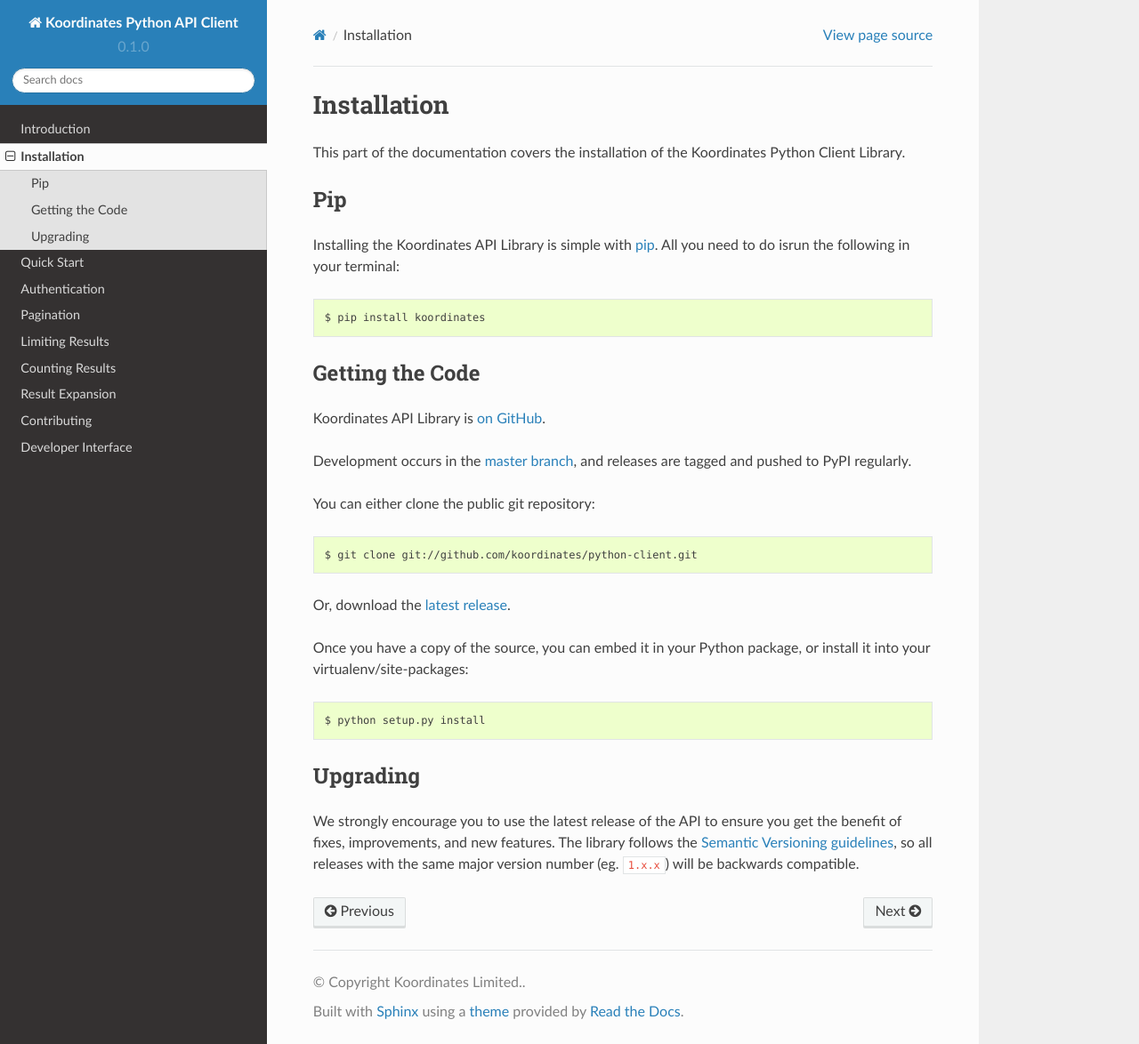
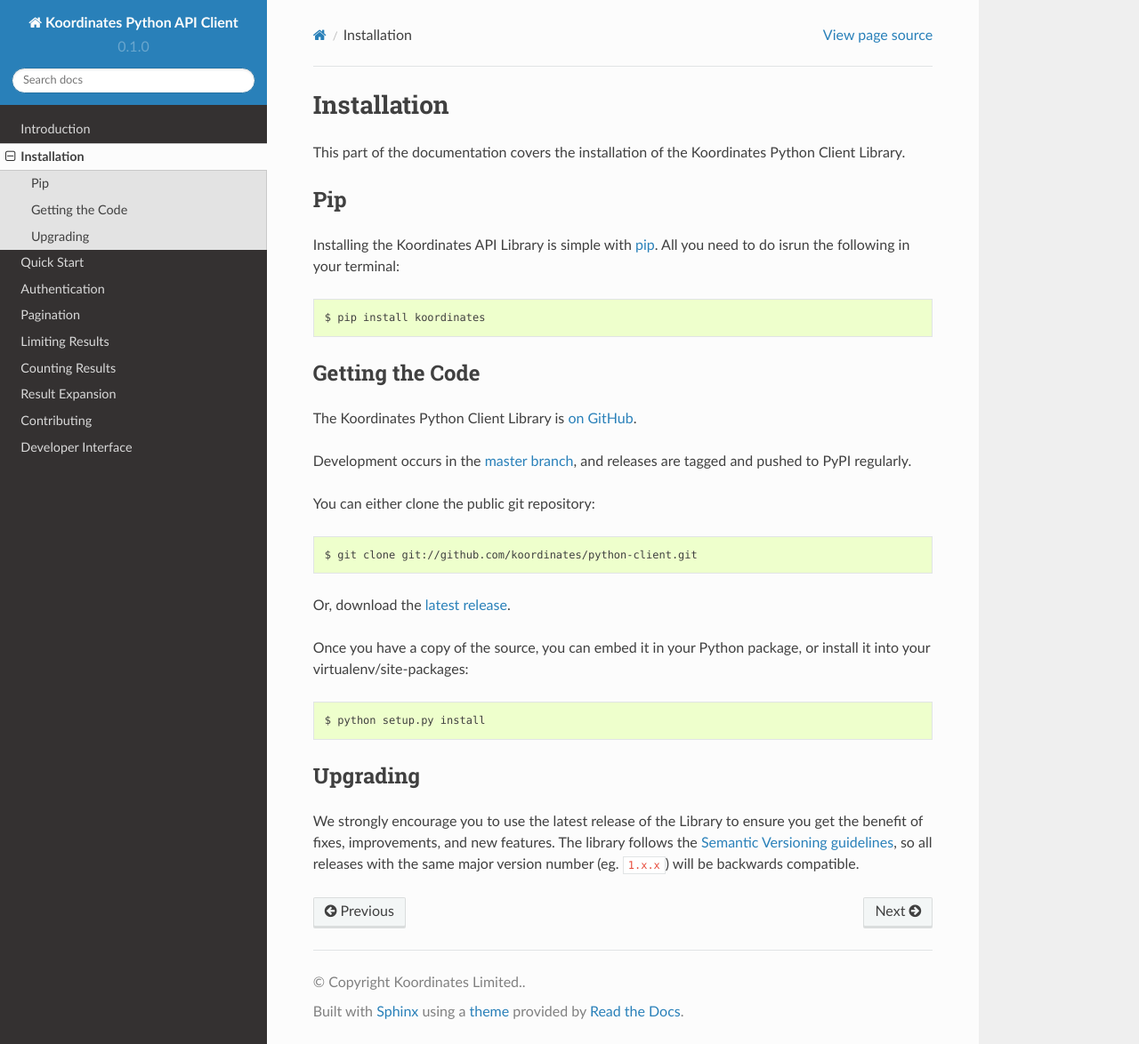
Before and after one commit to koordinates/python-client, a Sphinx documentation site: the page built from docs/source/user/install.rst, in a window 1280 px wide and 1174 px high. Shown: the whole window at 89% size. Built offline with Sphinx 7.4.7 and the Read the Docs theme 2.0.0, drawn with Linux system fonts in a browser that asks for light colours; pages that are not in the unit, such as notebooks, are missing from menus.

Commit message:
Update install.rst
Fix some inconsistent uses of the library name.

```diff
--- a/docs/source/user/install.rst
+++ b/docs/source/user/install.rst
@@ -16,7 +16,7 @@
 Getting the Code
 ----------------
 
-Koordinates API Library is `on GitHub <https://github.com/koordinates/python-client>`_.
+The Koordinates Python Client Library is `on GitHub <https://github.com/koordinates/python-client>`_.
 
 Development occurs in the `master branch <https://github.com/koordinates/python-client/tree/master>`_, and releases are tagged and pushed to PyPI regularly.
 
@@ -34,4 +34,4 @@
 Upgrading
 ---------
 
-We strongly encourage you to use the latest release of the API to ensure you get the benefit of fixes, improvements, and new features. The library follows the `Semantic Versioning guidelines <http://semver.org/>`_, so all releases with the same major version number (eg. ``1.x.x``) will be backwards compatible.
+We strongly encourage you to use the latest release of the Library to ensure you get the benefit of fixes, improvements, and new features. The library follows the `Semantic Versioning guidelines <http://semver.org/>`_, so all releases with the same major version number (eg. ``1.x.x``) will be backwards compatible.
```
